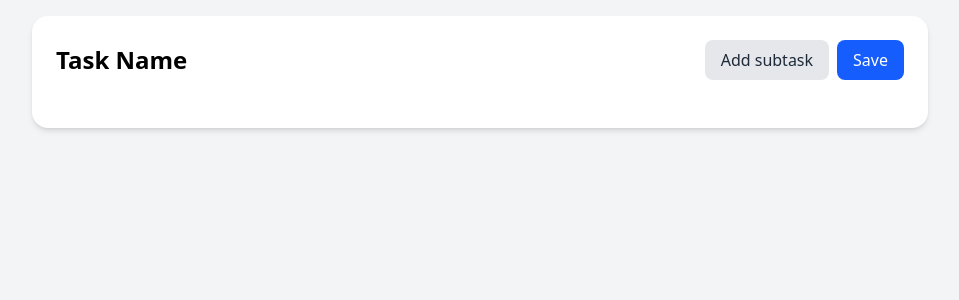
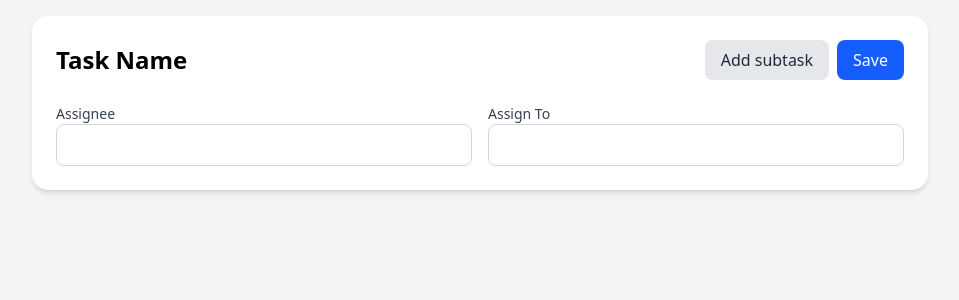
Before and after one commit to deivish/library-form, a React (Vite) app: page / in a window 1280 px wide. Shown: the top 300 px of the page, without its empty margins (160-1119 px from the left). Built offline with nearby package versions, Linux system fonts and the light colour scheme.

Commit message:
(label): create reusable label and (input): implement base input

```diff
--- /dev/null
+++ b/src/components/form/Input.tsx
@@ -0,0 +1,14 @@
+import React from "react";
+
+export const Input = React.forwardRef<HTMLInputElement, React.InputHTMLAttributes<HTMLInputElement>>(
+  ({ className, ...props }, ref) => {
+    return (
+      <input
+        {...props}
+        ref={ref}
+        className={`w-full border border-gray-300 px-4 py-2 rounded-lg focus:outline-none focus:ring-2 focus:ring-blue-500 ${className}`}
+      />
+    );
+  }
+);
+Input.displayName = "Input";
--- /dev/null
+++ b/src/components/form/Label.tsx
@@ -0,0 +1,13 @@
+import React from "react";
+
+type LabelProps = {
+  htmlFor: string;
+  children: React.ReactNode;
+  required?: boolean;
+};
+
+export const Label = ({ htmlFor, children, required }: LabelProps) => (
+  <label htmlFor={htmlFor} className="block text-sm font-medium text-gray-700">
+    {children} {required}
+  </label>
+);
--- a/src/components/pages/TaskForm.tsx
+++ b/src/components/pages/TaskForm.tsx
@@ -1,12 +1,30 @@
+import { useState } from "react";
 import FormHeader from "../form/FormHeader";
+import { Input } from "../form/Input";
+import { Label } from "../form/Label";
 
 const TaskForm = () => {
+
+  const [formData, setFormData] = useState({
+    assignee: "",
+    assignTo: "",
+    startDate: "",
+    dueDate: "",
+    project: "",
+    priority: "",
+    description: "",
+  });
+
   const handleAddSubtask = () => {
     console.log("Subtask added");
   };
 
   const handleSave = () => {
     console.log("Form saved");
+  };
+  const handleChange = (e: React.ChangeEvent<HTMLInputElement | HTMLSelectElement | HTMLTextAreaElement>) => {
+    const { name, value } = e.target;
+    setFormData((prev) => ({ ...prev, [name]: value }));
   };
   return (
     <div className="max-w-4xl mx-auto bg-white p-6 rounded-2xl shadow-md">
@@ -15,8 +33,18 @@ const TaskForm = () => {
         onAddSubtask={handleAddSubtask}
         onSave={handleSave}
       />
-      <form>
+      <form >
+        <div className="grid grid-cols-2 gap-4">
+      <div>
+        <Label htmlFor="assignee" required>Assignee</Label>
+        <Input id="assignee" name="assignee" value={formData.assignee} onChange={handleChange} />
+      </div>
 
+      <div>
+        <Label htmlFor="assignTo">Assign To</Label>
+        <Input id="assignTo" name="assignTo" value={formData.assignee} onChange={handleChange} />
+      </div>
+      </div>
       </form>
     </div>
   );
```
